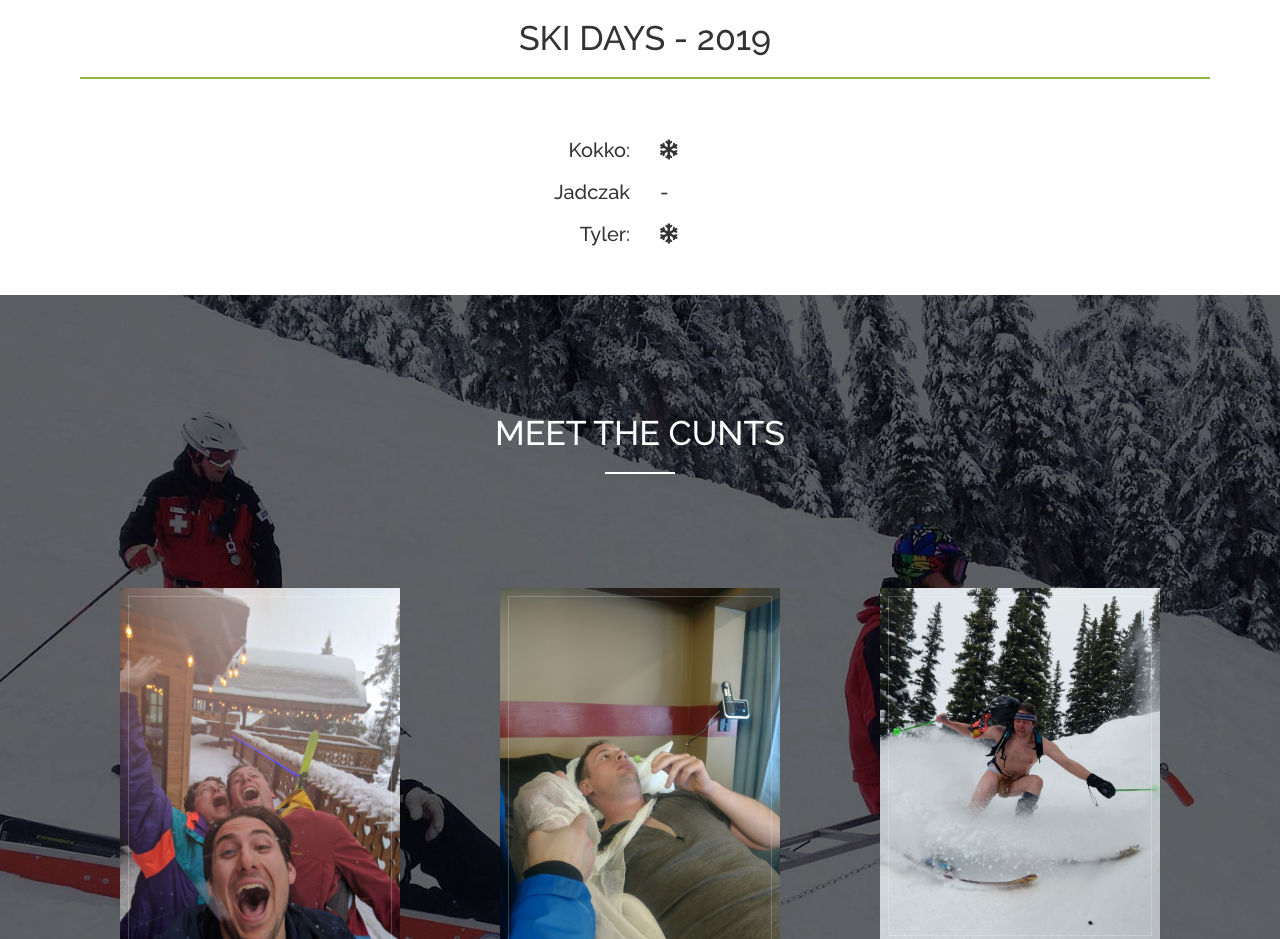
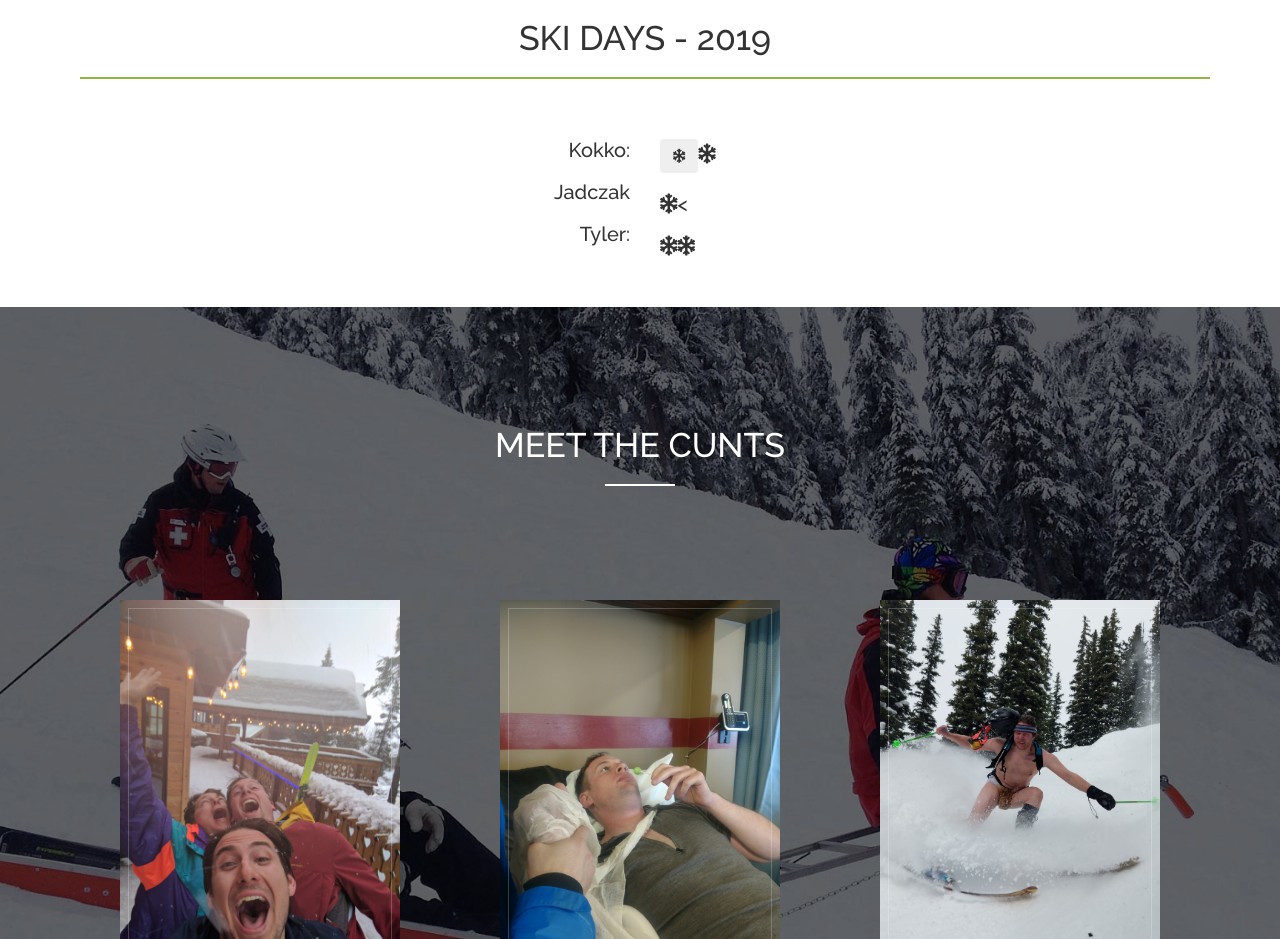
Before and after one commit to skidude89-zz/snowcunts, a plain HTML site: page index.html in a window 1280 px wide. Shown: the part 800-1739 px from the top of the page. Drawn offline with Linux system fonts and the light colour scheme.

Commit message:
Update index.html

```diff
--- a/index.html
+++ b/index.html
@@ -83,9 +83,10 @@
            <h3 style="text-align: right;">Jadczak</h3>
            <h3 style="text-align: right;">Tyler:</h3></div>
           <div class="col-xs-12 col-md-6">
-            <h3 style="text-align: left;"><i class="fas fa-snowflake"></i></h3>
-            <h3 style="text-align: left;">-</h3>
-            <h3 style="text-align: left;"><i class="fas fa-snowflake"></i></h3>
+            <h3 style="text-align: left;"><button type="button" class="btn btn-secondary" data-container="body" data-toggle="popover" data-placement="top" data-content="Vivamus sagittis lacus vel augue laoreet rutrum faucibus.">
+  <i class="fas fa-snowflake"></button></i><i class="fas fa-snowflake"></i></h3>
+            <h3 style="text-align: left;"><i class="fas fa-snowflake"></i><</h3>
+            <h3 style="text-align: left;"><i class="fas fa-snowflake"></i><i class="fas fa-snowflake"></i></h3>
             </div>
            </div>
       </div>
```
